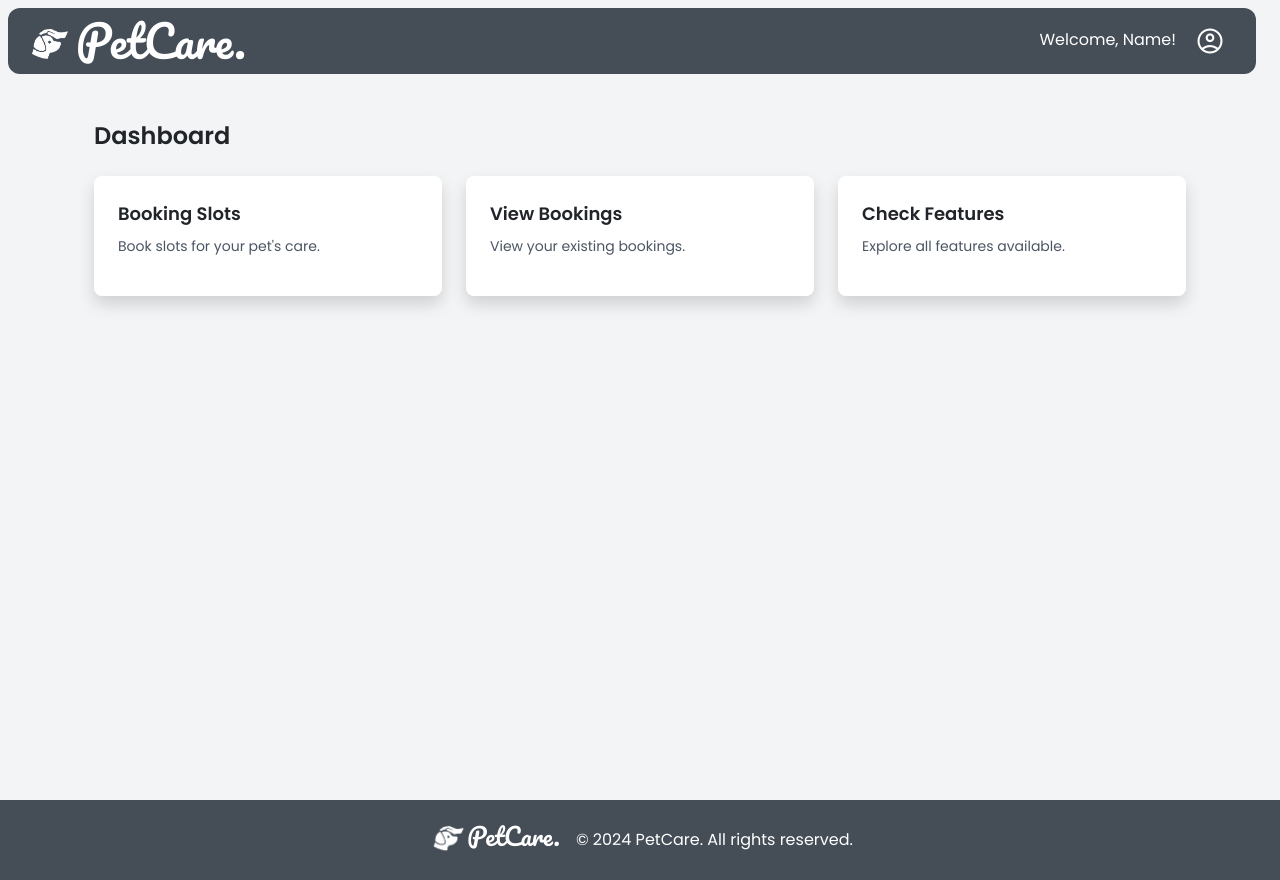
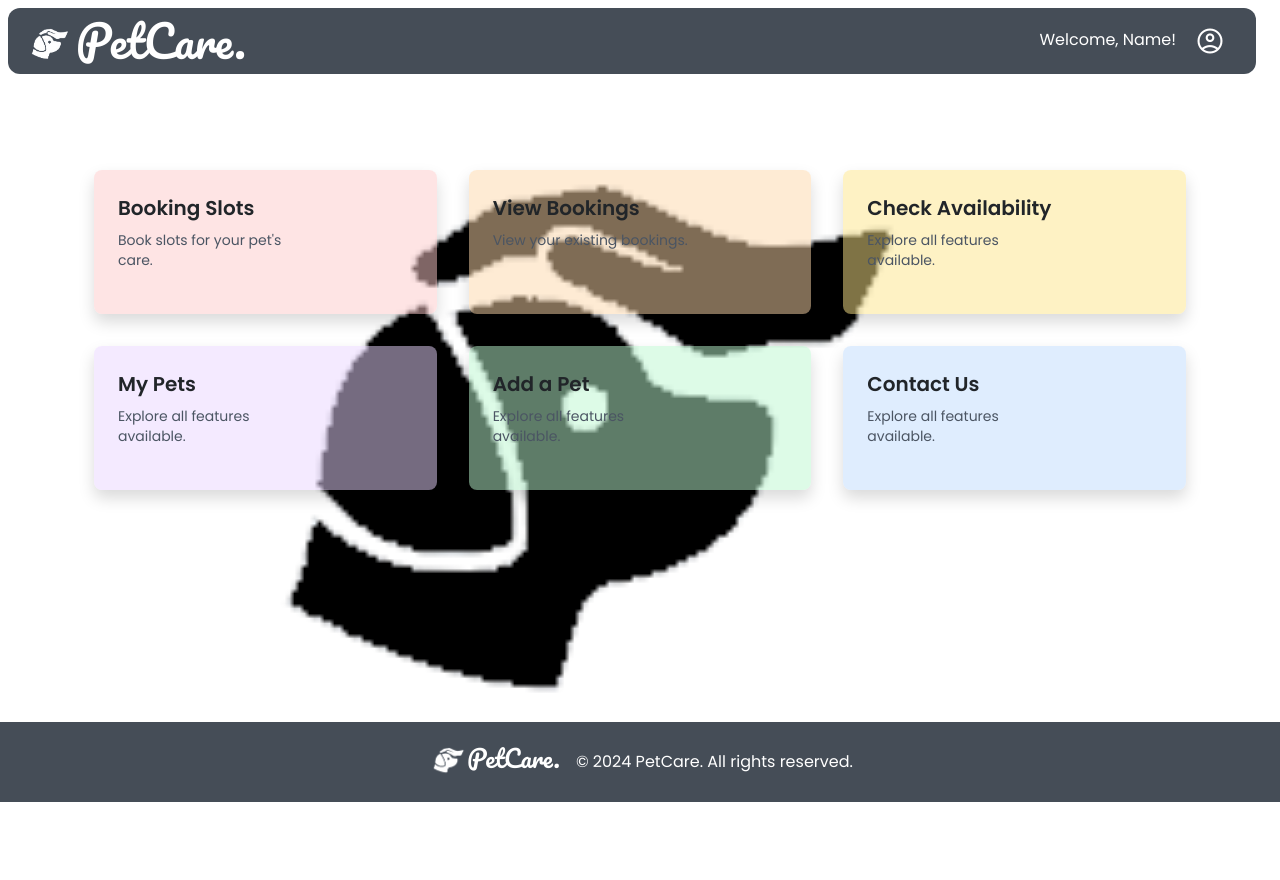
Before and after one commit to varshini2002/PetcareFrontend, a React (Create React App) app: page /dashboard in a window 1280 px wide. After the commit the page ends 841 px from the top, so only its background shows below. Built offline with nearby package versions, Linux system fonts and the light colour scheme.

Commit message:
Dashboard edited

```diff
--- a/src/App.css
+++ b/src/App.css
@@ -127,7 +127,11 @@
   'GRAD' 0,
   'opsz' 24
 }
-
+.scale-1500 {
+  --tw-scale-x: 5;
+  --tw-scale-y: 5;
+  transform: translate(var(--tw-translate-x), var(--tw-translate-y)) rotate(var(--tw-rotate)) skewX(var(--tw-skew-x)) skewY(var(--tw-skew-y)) scaleX(var(--tw-scale-x)) scaleY(var(--tw-scale-y));
+}
 .play{
   font-variation-settings:
   'FILL' 0,
@@ -161,22 +165,6 @@
   'opsz' 40
 }
 
-.pawa {
-  font-variation-settings:
-  'FILL' 0,
-  'wght' 400,
-  'GRAD' 0,
-  'opsz' 24
-}
-
-.pawb {
-  font-variation-settings:
-  'FILL' 0,
-  'wght' 400,
-  'GRAD' 0,
-  'opsz' 24
-}
-
 .App {
   text-align: center;
 }
@@ -186,13 +174,6 @@
   margin-top:auto;
 }
 
-.Background{
-  background-image: url('./Assets/Hero1.jpg');
-  background-repeat: no-repeat;
-  background-size: cover;
-  width:100vw;
-  /* height:max-content;  */
-}
 
 .Width{
   width:97.5vw;
@@ -207,3 +188,7 @@
   color: #454d57;
 
 }
+
+.height{
+  height:81vh;
+}
--- a/src/Components/DashboardContent.js
+++ b/src/Components/DashboardContent.js
@@ -1,35 +1,71 @@
 import React from 'react';
+import LoGo from '../Assets/Logoblack.png';
+import { useNavigate } from 'react-router-dom';
+
+
 
 const DashboardContent = () => {
+    const navigate = useNavigate();
+    function handleClick(event) {
+        console.log();
+        if(event.currentTarget.querySelector('h3').innerText==="Booking Slots"){
+            navigate('/slots');
+        }else if(event.currentTarget.querySelector('h3').innerText==="View Bookings"){
+            navigate('/bookings');
+        } else if(event.currentTarget.querySelector('h3').innerText==="Check Features"){
+            navigate('/features');
+        } else if(event.currentTarget.querySelector('h3').innerText==="Check Availability"){
+            navigate('/availability');
+        } else if(event.currentTarget.querySelector('h3').innerText==="My Pets"){
+            navigate('/pets');
+        } else if(event.currentTarget.querySelector('h3').innerText==="Add a Pet"){
+            navigate('/addpet');
+        } else if(event.currentTarget.querySelector('h3').innerText==="Contact Us"){
+            navigate('/contactus');
+        }
+
+    }
     return (
-<div className="min-h-screen bg-gray-100 flex flex-col">
+        <div className="height  flex flex-col mt-2">
+            <div className="flex">
+                <div className="container mx-auto px-4 mt-24 ">
+                    <div className="grid grid-cols-1 sm:grid-cols-2 lg:grid-cols-3 gap-8">
+                        <div className='absolute right-1/2 top-1/2 scale-1500 opacity-1 0'> <img src={LoGo} alt="Logo"/></div>
 
+                        <div onClick={(e) => handleClick(e)} className="bg-red-200 bg-opacity-50 z-50 h-36 hover:scale-105 rounded-lg poppins-regular shadow p-6 cursor-pointer">
+                            <h3 className="text-xl font-semibold mb-2">Booking Slots</h3>
+                            <p className="text-sm text-gray-600 w-2/3 text-wrap">Book slots for your pet's care.</p>
+                        </div>
 
-<main className="flex-grow">
-<div className="container mx-auto px-4 py-20 mt-10">
-<h2 className="text-2xl mb-4 poppins-semibold">Dashboard</h2>
+                        <div onClick={(e) => handleClick(e)} className="bg-orange-200 bg-opacity-50 z-50 hover:scale-105 rounded-lg poppins-regular shadow p-6 cursor-pointer">
+                            <h3 className="text-xl font-semibold mb-2">View Bookings</h3>
+                            <p className="text-sm text-gray-600 w-2/3 ">View your existing bookings.</p>
+                        </div>
 
-<div className="grid grid-cols-1 sm:grid-cols-2 lg:grid-cols-3 gap-4">
+                        <div onClick={(e) => handleClick(e)} className="bg-amber-200 bg-opacity-50 z-50 hover:scale-105 rounded-lg poppins-regular shadow p-6 cursor-pointer">
+                            <h3 className="text-xl font-semibold mb-2">Check Availability</h3>
+                            <p className="text-sm text-gray-600 w-2/3 ">Explore all features available.</p>
+                        </div>
 
-<div className="bg-white rounded-lg poppins-regular shadow p-6">
-<h3 className="text-lg font-semibold mb-2">Booking Slots</h3>
-<p className="text-sm text-gray-600">Book slots for your pet's care.</p>
-</div>
+                        <div onClick={(e) => handleClick(e)} className="bg-purple-200 bg-opacity-50 z-50 h-36 hover:scale-105 rounded-lg poppins-regular shadow p-6 cursor-pointer">
+                            <h3 className="text-xl font-semibold mb-2">My Pets</h3>
+                            <p className="text-sm text-gray-600 w-2/3 ">Explore all features available.</p>
+                        </div>
 
-<div className="bg-white rounded-lg poppins-regular shadow p-6">
-<h3 className="text-lg font-semibold mb-2">View Bookings</h3>
-<p className="text-sm text-gray-600">View your existing bookings.</p>
-</div>
+                        <div onClick={(e) => handleClick(e)} className="bg-green-200 bg-opacity-50 z-50 hover:scale-105 rounded-lg poppins-regular shadow p-6 cursor-pointer">
+                            <h3 className="text-xl font-semibold mb-2">Add a Pet</h3>
+                            <p className="text-sm text-gray-600 w-2/3 ">Explore all features available.</p>
+                        </div>
 
-<div className="bg-white rounded-lg poppins-regular shadow p-6">
-<h3 className="text-lg font-semibold mb-2">Check Features</h3>
-<p className="text-sm text-gray-600">Explore all features available.</p>
-</div>
-</div>
-</div>
-</main>
+                        <div onClick={(e) => handleClick(e)} className="bg-blue-200 bg-opacity-50 z-50 hover:scale-105 rounded-lg poppins-regular shadow p-6 cursor-pointer">
+                            <h3 className="text-xl font-semibold mb-2">Contact Us</h3>
+                            <p className="text-sm text-gray-600 w-2/3 ">Explore all features available.</p>
+                        </div>
+                    </div>
+                </div>
+            </div>
 
-</div>
+        </div>
     );
 };
 
--- a/src/Components/Footer.js
+++ b/src/Components/Footer.js
@@ -6,7 +6,7 @@ import Logo from '../Assets/Logo.png'
 
 function Footer() {
     return (
-        <div className="poppins-regular bottom-0 z-50 w-full h-20 Bg-color Footer">
+        <div className="relative bottom-0 poppins-regular z-50 w-full h-20 Bg-color Footer">
             <div className=" flex items-center justify-center h-full">
                 <img src={Logo} alt="Logo" className="w-10 "/>
                 <p className="pacifico-regular-footer text-white mt-2"> PetCare.</p>
--- a/src/Components/NavbarSignIn.js
+++ b/src/Components/NavbarSignIn.js
@@ -10,7 +10,7 @@ function NavbarSignIn() {
     };
 
     return (
-        <div className="absolute my-2 Bg-color  z-10 text-white px-3 flex Width mx-2 h-17 justify-between items-center rounded-xl ">
+        <div className="relative top-2 Bg-color z-10 text-white px-3 flex Width mx-2 h-17 justify-between items-center rounded-xl ">
             <div className="flex ">
                 <a href="#" className="logo no-underline justify-center">
                     <img src={Logo} alt="Logo" className="w-12 mt-3"/>
--- a/src/Pages/Dashboard.js
+++ b/src/Pages/Dashboard.js
@@ -1,14 +1,13 @@
 import React from "react";
 import NavbarSignIn from "../Components/NavbarSignIn";
 import Footer from "../Components/Footer";
-import LoginPage from "../Components/DashboardContent";
+import DashboardContent from "../Components/DashboardContent";
 
 function Dashboard() {
   return (
     <div>
       <NavbarSignIn/>
-
-      <LoginPage/>
+      <DashboardContent/>
       <Footer/>
     </div>
   );
```
Also changed, not shown: src/Assets/Hero1.jpg (deleted), src/Assets/Logoblack.png (added).
